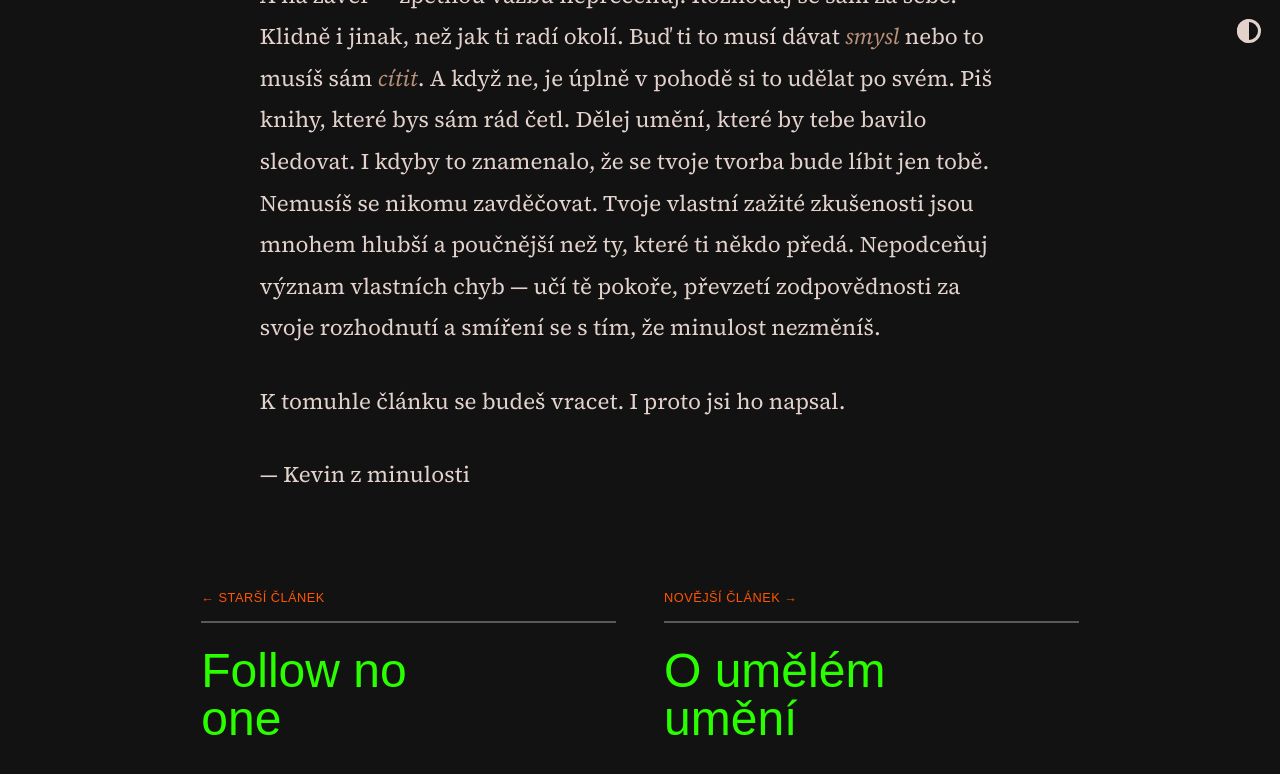
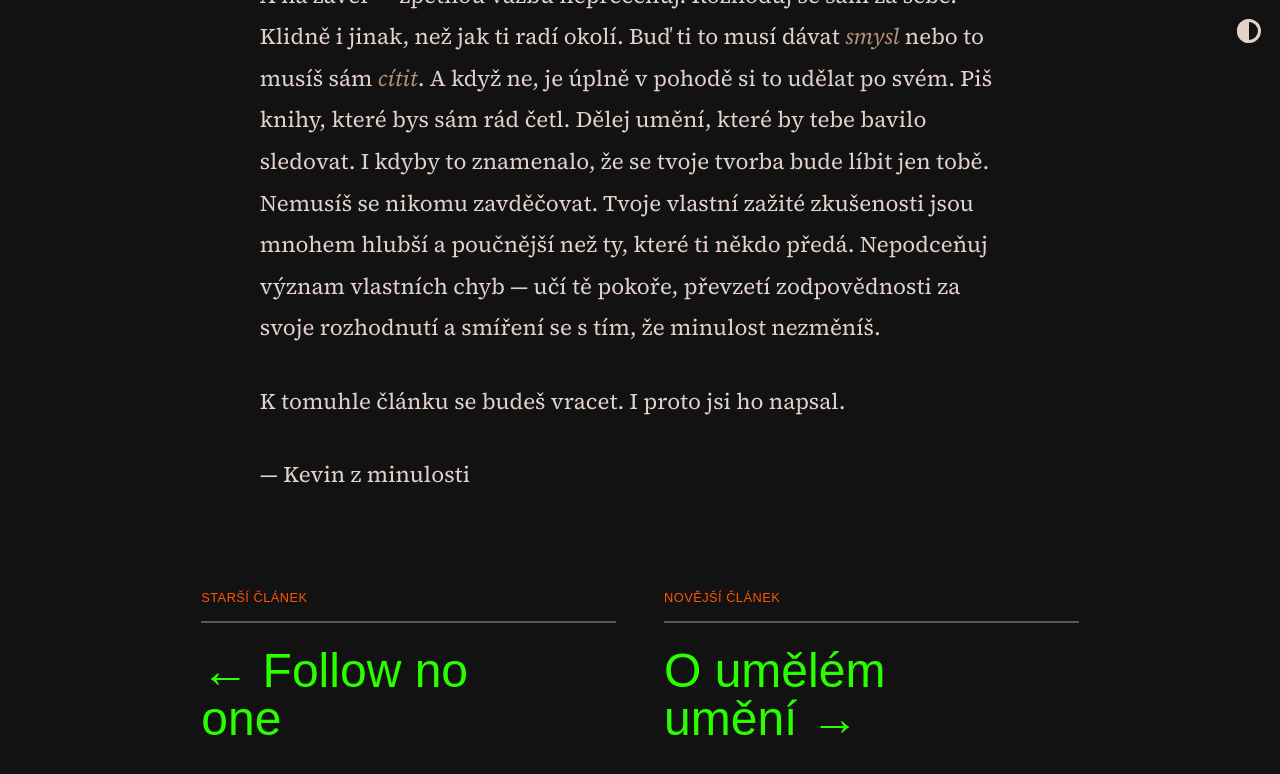
Before and after one commit to scherrer-txt/bts, a Jekyll site: the page built from _posts/2021-12-17-o-zpetne-vazbe.md, in a window 1280 px wide and 900 px high, scrolled down 7540 px. Shown: the top 774 px of the window. Built offline with Jekyll 4.4.1, drawn with Linux system fonts in a browser that asks for light colours; some web fonts are replaced.

Commit message:
Update post.html

```diff
--- a/_layouts/post.html
+++ b/_layouts/post.html
@@ -55,20 +55,20 @@ layout: default
 <div class="post-navigation">
   {% if page.previous %}
     <div class="appetizer-container">
-      <div class="post-meta-label">← Starší článek</div>
+      <div class="post-meta-label">Starší článek</div>
       <div class="post-meta-content">
         <h2 class="post-meta-info">
-          <a href="{{ site.url }}{{ page.previous.url }}" class="prev-button">{{ page.previous.title }}</a>
+          <a href="{{ site.url }}{{ page.previous.url }}" class="prev-button">← {{ page.previous.title }}</a>
         </h2>
       </div>
     </div>
   {% endif %}
   {% if page.next %}
     <div class="appetizer-container">
-      <div class="post-meta-label">Novější článek →</div>
+      <div class="post-meta-label">Novější článek</div>
       <div class="post-meta-content">
         <h2 class="post-meta-info">
-          <a href="{{ site.url }}{{ page.next.url }}" class="next-button">{{ page.next.title }}</a>
+          <a href="{{ site.url }}{{ page.next.url }}" class="next-button">{{ page.next.title }} →</a>
         </h2>
       </div>
     </div>
```
